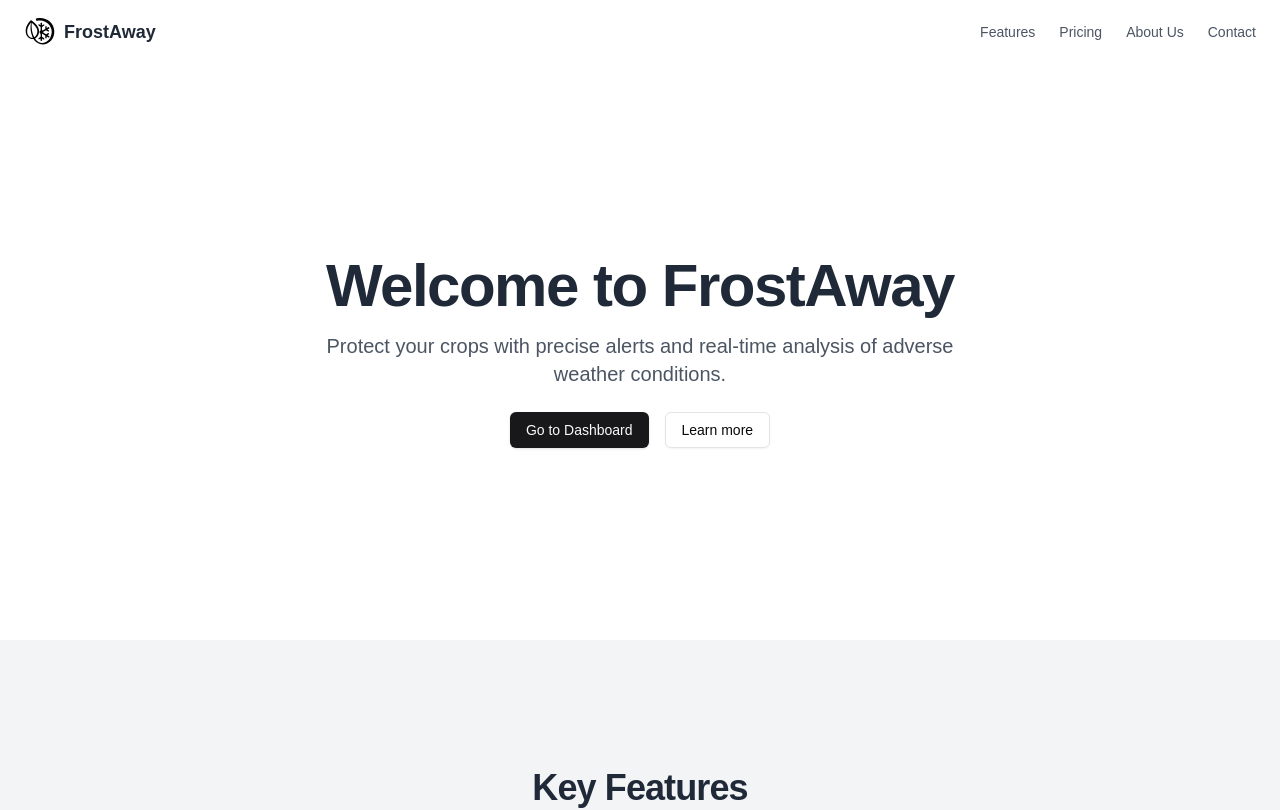
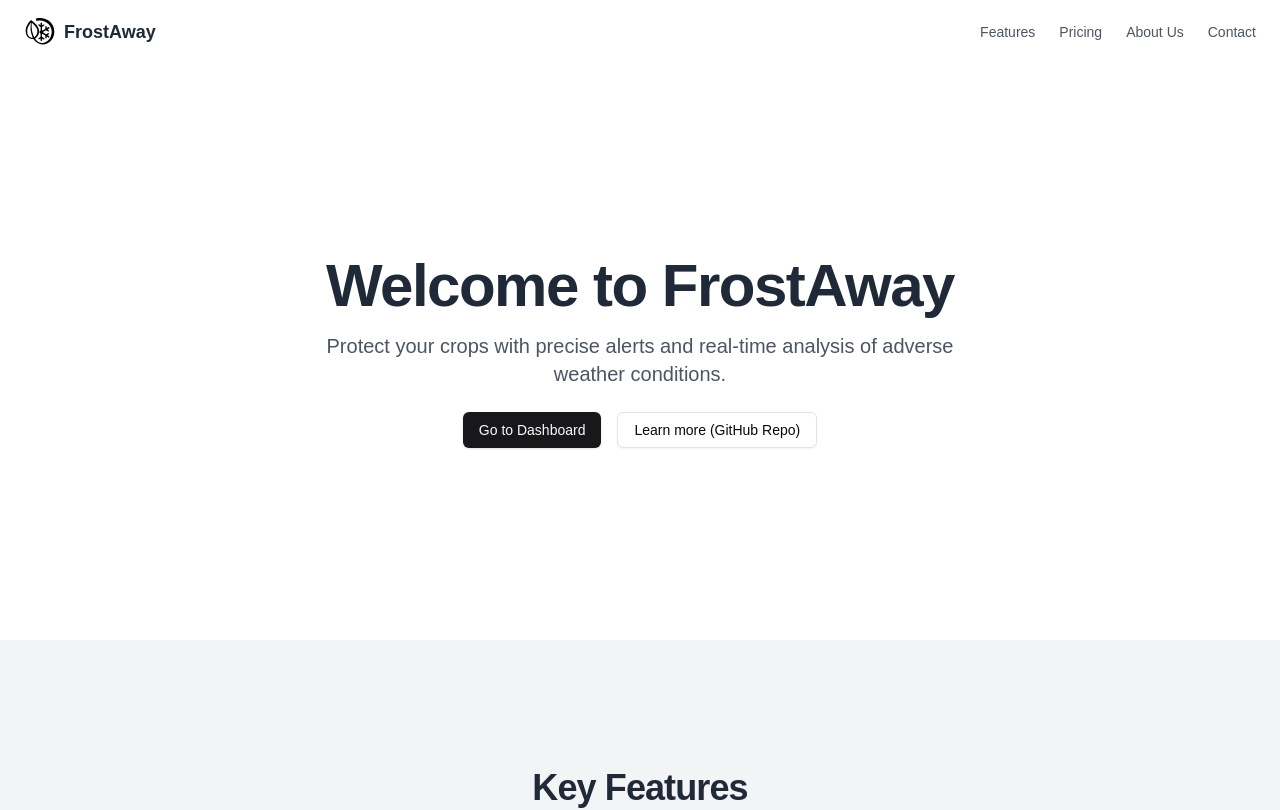
Before and after one commit to Dyotson/FrostGuard, a Next.js app in the folder Frontend/: page / in a window 1280 px wide. Shown: the top 810 px of the page. Built offline with nearby package versions, Linux system fonts and the light colour scheme.

Commit message:
fixed link

```diff
--- a/Frontend/app/page.tsx
+++ b/Frontend/app/page.tsx
@@ -36,9 +36,9 @@ export default function HomePage() {
                     Go to Dashboard
                   </Button>
                 </Link>
-                <Link href="/aboutus" className="w-full sm:w-auto">
+                <Link href="https://github.com/Dyotson/FrostGuard" className="w-full sm:w-auto">
                   <Button variant="outline" className="w-full sm:w-auto">
-                    Learn more
+                    Learn more (GitHub Repo)
                   </Button>
                 </Link>
               </div>
```
